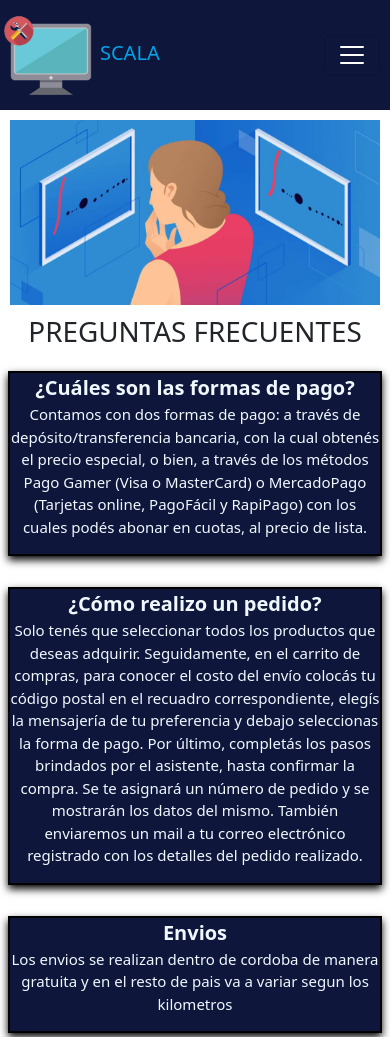
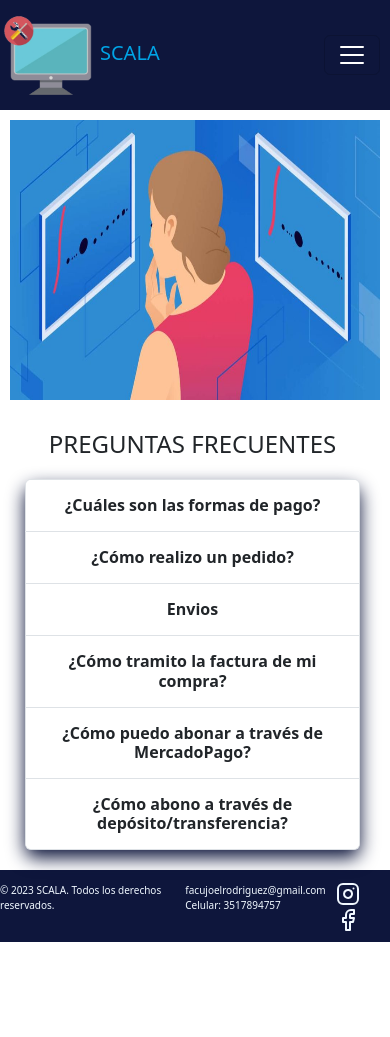
Before and after one commit to FacundoJoelRodr/SCALA, a plain HTML site: page pages/preguntas.html in a window 390 px wide. Shown: the top 1037 px of the page. After the commit the page ends 942 px from the top, so only its background shows below. Drawn offline with nearby package versions, Linux system fonts and the light colour scheme.

Commit message:
se cambia pagina preguntas

```diff
--- a/pages/preguntas.html
+++ b/pages/preguntas.html
@@ -27,8 +27,7 @@
     <header>
       <nav class="navbar navbar-expand-lg bg-body-tertiary">
         <div class="container-fluid col-12 col-sm-12">
-          <a class="navbar-brand disabled me-auto"
-          href="../index.html"
+          <a class="navbar-brand disabled me-auto" href="../index.html"
             ><img
               id="logo"
               src="../img/depositphotos_126043686-stock-illustration-computer-service-icon-modified.png"
@@ -86,24 +85,59 @@
         </div>
 
         <div class="contenedor_preguntas">
-          <h1 class="titulo_preguntas">PREGUNTAS FRECUENTES</h1>
-          <div class="preguntas_respuestas">
-            <dl class="dl_principal">
-              <dt>¿Cuáles son las formas de pago?</dt>
-              <dl>
+          <div class="accordion-item">
+            <h1 class="titulo_preguntas text-center">PREGUNTAS FRECUENTES</h1>
+          </div>
+          <div class="accordion" id="accordionExample">
+            <div class="accordion-item">
+              <h2 class="accordion-header" id="headingOne">
+                <button
+                  class="accordion-button collapsed text-center"
+                  type="button"
+                  data-bs-toggle="collapse"
+                  data-bs-target="#collapseOne"
+                  aria-expanded="false"
+                  aria-controls="collapseOne"
+                >
+                ¿Cuáles son las formas de pago?
+                </button>
+              </h2>
+              <div
+                id="collapseOne"
+                class="accordion-collapse collapse"
+                aria-labelledby="headingOne"
+                data-bs-parent="#accordionExample"
+              >
+                <div class="accordion-body text-center">
                   Contamos con dos formas de pago: a través de
                   depósito/transferencia bancaria, con la cual obtenés el precio
                   especial, o bien, a través de los métodos Pago Gamer (Visa o
                   MasterCard) o MercadoPago (Tarjetas online, PagoFácil y
                   RapiPago) con los cuales podés abonar en cuotas, al precio de
                   lista.
-              </dl>
-            </dl>
                 </div>
-          <div class="preguntas_respuestas">
-            <dl class="dl_principal">
-              <dt>¿Cómo realizo un pedido?</dt>
-              <dl>
+              </div>
+            </div>
+            <div class="accordion-item">
+              <h2 class="accordion-header" id="headingTwo">
+                <button
+                  class="accordion-button collapsed text-center"
+                  type="button"
+                  data-bs-toggle="collapse"
+                  data-bs-target="#collapseTwo"
+                  aria-expanded="false"
+                  aria-controls="collapseTwo"
+                >
+                ¿Cómo realizo un pedido?
+                </button>
+              </h2>
+              <div
+                id="collapseTwo"
+                class="accordion-collapse collapse"
+                aria-labelledby="headingTwo"
+                data-bs-parent="#accordionExample"
+              >
+                <div class="accordion-body text-center">
                   Solo tenés que seleccionar todos los productos que deseas
                   adquirir. Seguidamente, en el carrito de compras, para conocer
                   el costo del envío colocás tu código postal en el recuadro
@@ -113,50 +147,115 @@
                   asignará un número de pedido y se mostrarán los datos del mismo.
                   También enviaremos un mail a tu correo electrónico registrado
                   con los detalles del pedido realizado.
-              </dl>
-            </dl>
                 </div>
-          <div class="preguntas_respuestas">
-            <dl class="dl_principal">
-              <dt>Envios</dt>
-              <dl>
+              </div>
+            </div>
+            <div class="accordion-item">
+              <h2 class="accordion-header" id="headingThree">
+                <button
+                  class="accordion-button collapsed text-center"
+                  type="button"
+                  data-bs-toggle="collapse"
+                  data-bs-target="#collapseThree"
+                  aria-expanded="false"
+                  aria-controls="collapseThree"
+                >
+                Envios
+                </button>
+              </h2>
+              <div
+                id="collapseThree"
+                class="accordion-collapse collapse"
+                aria-labelledby="headingThree"
+                data-bs-parent="#accordionExample"
+              >
+                <div class="accordion-body text-center">
                   Los envios se realizan dentro de cordoba de manera gratuita y en
-                el resto de pais va a variar segun los kilometros
-              </dl>
-            </dl>
+                el resto de pais va a variar segun los kilometros.
                 </div>
-          <div class="preguntas_respuestas">
-            <dl class="dl_principal">
-              <dt>¿Cómo tramito la factura de mi compra?</dt>
-              <dl>
+              </div>
+            </div>
+            <div class="accordion-item">
+              <h2 class="accordion-header" id="headingFour">
+                <button
+                  class="accordion-button collapsed text-center"
+                  type="button"
+                  data-bs-toggle="collapse"
+                  data-bs-target="#collapseFour"
+                  aria-expanded="false"
+                  aria-controls="collapseFour"
+                >
+                ¿Cómo tramito la factura de mi compra?
+                </button>
+              </h2>
+              <div
+                id="collapseFour"
+                class="accordion-collapse collapse text-center"
+                aria-labelledby="headingFour"
+                data-bs-parent="#accordionExample"
+              >
+                <div class="accordion-body text-center">
                   En todas las compras efectuadas en la web, brindamos sin
                   excepción alguna, la factura de compra. Una vez que realiza y
                   abona el pedido, enviamos a tu dirección de correo electrónico
                   la factura correspondiente.
-              </dl>
-            </dl>
                 </div>
-          <div class="preguntas_respuestas">
-            <dl class="dl_principal">
-              <dt>¿Cómo puedo abonar a través de MercadoPago?</dt>
-              <dl>
+              </div>
+            </div>
+            <div class="accordion-item">
+              <h2 class="accordion-header" id="headingFive">
+                <button
+                  class="accordion-button collapsed text-center"
+                  type="button"
+                  data-bs-toggle="collapse"
+                  data-bs-target="#collapseFive"
+                  aria-expanded="false"
+                  aria-controls="collapseFive"
+                >
+                ¿Cómo puedo abonar a través de MercadoPago?
+                </button>
+              </h2>
+              <div
+                id="collapseFive"
+                class="accordion-collapse collapse"
+                aria-labelledby="headingFour"
+                data-bs-parent="#accordionExample"
+              >
+                <div class="accordion-body text-center">
                   Podés hacerlo de tres formas: Con tarjetas online en cuotas (no
                   se puede acceder a cuotas sin interés); A través de RapiPago/
                   PagoFácil (se abona al precio de lista, pero no se pueden hacer
                   cuotas, sólo se puede abonar en un pago); y realizando una
                   transferencia desde tu cuenta de MercadoPago.
-              </dl>
-            </dl>
                 </div>
-          <div class="preguntas_respuestas">
-            <dl class="dl_principal">
-              <dt>¿Cómo abono a través de depósito/transferencia?</dt>
-              <dl>
+              </div>
+            </div>
+            <div class="accordion-item">
+              <h2 class="accordion-header" id="headingSix">
+                <button
+                  class="accordion-button collapsed text-center"
+                  type="button"
+                  data-bs-toggle="collapse"
+                  data-bs-target="#collapseSix"
+                  aria-expanded="false"
+                  aria-controls="collapseSix"
+                >
+                ¿Cómo abono a través de depósito/transferencia?
+                </button>
+              </h2>
+              <div
+                id="collapseSix"
+                class="accordion-collapse collapse"
+                aria-labelledby="headingFour"
+                data-bs-parent="#accordionExample"
+              >
+                <div class="accordion-body text-center">
                   Una vez se realiza el pedido, te facilitamos los datos del CBU.
                   Debes abonar e informar el pago desde nuestra web, antes de la
                   fecha de vencimiento de la reserva.
-              </dl>
-            </dl>
+                </div>
+              </div>
+            </div>
           </div>
         </div>
       </div>
--- a/sass/_pregunta.scss
+++ b/sass/_pregunta.scss
@@ -19,44 +19,53 @@
     width: 100%;
 }
 
-.preguntas_respuestas {
-    padding: 15px 20px 0px 20px;
-    display: flex;
-
+.contenedor_preguntas {
+    margin-left: 155px;
+    margin-right: 150px;
+    margin-top: 60px;
+    margin-bottom: 60px;
 }
 
-dt {
-    text-align: center;
-    font-size: 20px;
-    color: variables.$font_color;
-}
-
-dl {
-    text-align: center;
-    font-size: 15px;
-    color: variables.$font_color;
-
-}
-
-.dl_principal {
-    border: 1px outset black;
-    text-align: center;
-    margin-left: 1vw;
-    width: 100%;
-    background-color: variables.$background_hea_foo;
-    box-shadow: 0 4px 8px 0 rgba(0, 0, 0, 1);
-    transition: 1s;
+.accordion-button {
+    border-color: variables.$background_hea_foo;
+    display: block;
+    font-weight: bold;
+    font-size: 500;
 
     &:hover {
-        box-shadow: 0 8px 16px 0 variables.$background_hea_foo;
-        transform: translate(0px, 15px);
+        background-color: variables.$background_hea_foo;
+        ;
+        color: white;
     }
 }
 
+.accordion-button:not(.collapsed) {
+    color: white;
+    background: variables.$background_hea_foo;
+    border-color: variables.$background_hea_foo;
+}
+
+.accordion-button:not(.collapsed)::after {
+    filter: brightness(0%) invert(70%);
+}
+
+.accordion-button:focus {
+    box-shadow: inherit;
+}
+
 .titulo_preguntas {
-    text-align: center;
-    font-size: 200;
-    font-weight: 500;
+    font-size: 150%;
+    margin-bottom: 20px;
+}
+
+.accordion {
+    box-shadow: 0 8px 18px 0 variables.$background_hea_foo;
+    border-radius: 10px;
+}
+
+.accordion-body {
+    background-color: wheat;
+    font-size: 700;
 }
 
 /*  <-------------- MOBILE -------------->*/
@@ -64,48 +73,66 @@ dl {
 @media screen and (max-width: 480px) {
 
     #image_question {
-        @include tamanos(100%, 30%);
+        @include tamanos(100%, 100%);
         padding: 10px 10px 10px 10px;
     }
 
     .contenedor__image_question {
         width: 100%;
+        height: 300px;
     }
 
     .contenedor_question_main {
         width: 100%;
     }
 
-    .preguntas_respuestas {
-        padding: 15px 0px 0px 0px;
-        display: flex;
+    .contenedor_preguntas {
+        margin-left: 25px;
+        margin-right: 30px;
+        margin-top: 20px;
+        margin-bottom: 20px;
+
     }
 
-    dt {
-        text-align: center;
-        font-size: 20px;
-        color: variables.$font_color;
+    .accordion-button {
+        border-color: variables.$background_hea_foo;
+        display: block;
+
+        &:hover {
+            background-color: variables.$background_hea_foo;
+            ;
+            color: white;
+        }
     }
 
-    dl {
-        text-align: center;
-        font-size: 15px;
-        color: variables.$font_color;
+    .accordion-button:not(.collapsed) {
+        color: white;
+        background: variables.$background_hea_foo;
+        border-color: variables.$background_hea_foo;
+
     }
 
-    .dl_principal {
-        border: 2px solid black;
-        text-align: center;
-        margin-left: 2vw;
-        margin-right: 2vw;
-        width: 100%;
-        background-color: variables.$background_hea_foo;
+    .accordion-button:not(.collapsed)::after {
+        filter: brightness(0%) invert(70%);
+    }
+
+    .accordion-button:focus {
+        box-shadow: inherit;
+    }
+
+
+    .accordion {
+        box-shadow: 0 8px 18px 0 variables.$background_hea_foo;
+        border-radius: 10px;
+    }
+
+    .accordion-body {
+        background-color: wheat;
+        font-size: 700;
     }
 
     .titulo_preguntas {
-        text-align: center;
-        font-size: 200;
-        font-weight: 500;
+        font-size: 150%;
+        margin-bottom: 20px;
     }
-
 }
```
Also changed, not shown: css/styles.css, 1 other file. Lines whose indentation alone changed are shown as unchanged.
